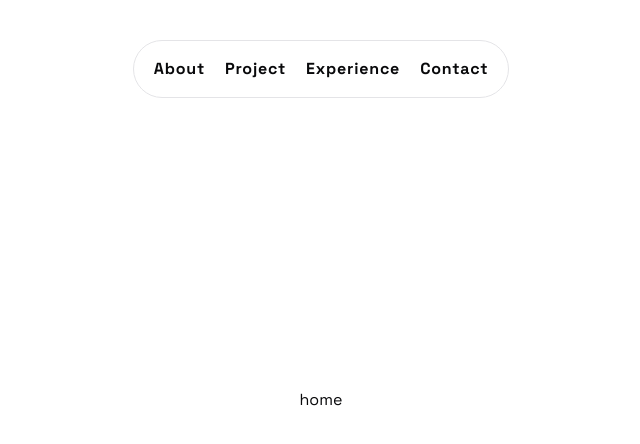
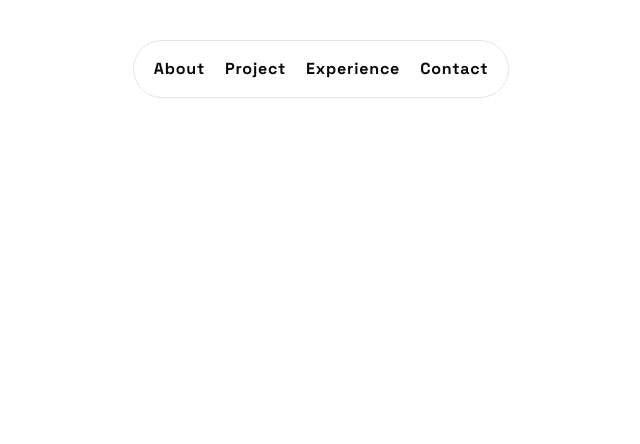
Before and after one commit to Ray541/pranav-portfolio, a React (Vite) app: page / in a window 1280 px wide. Shown: the top 444 px of the page, without its empty margins (319-959 px from the left). Built offline with nearby package versions, Linux system fonts and the light colour scheme.

Commit message:
update: remove testing sectionName from UI

```diff
--- a/src/components/Section/Section.tsx
+++ b/src/components/Section/Section.tsx
@@ -10,7 +10,6 @@ const Section = ({ className, sectionName, children }: SectionProps) => {
       id={sectionName}
       className={`w-full max-w-7xl container bg-background flex items-center justify-center flex-col ${className}`}
     >
-      {sectionName}
       {children}
     </section>
   );
```
